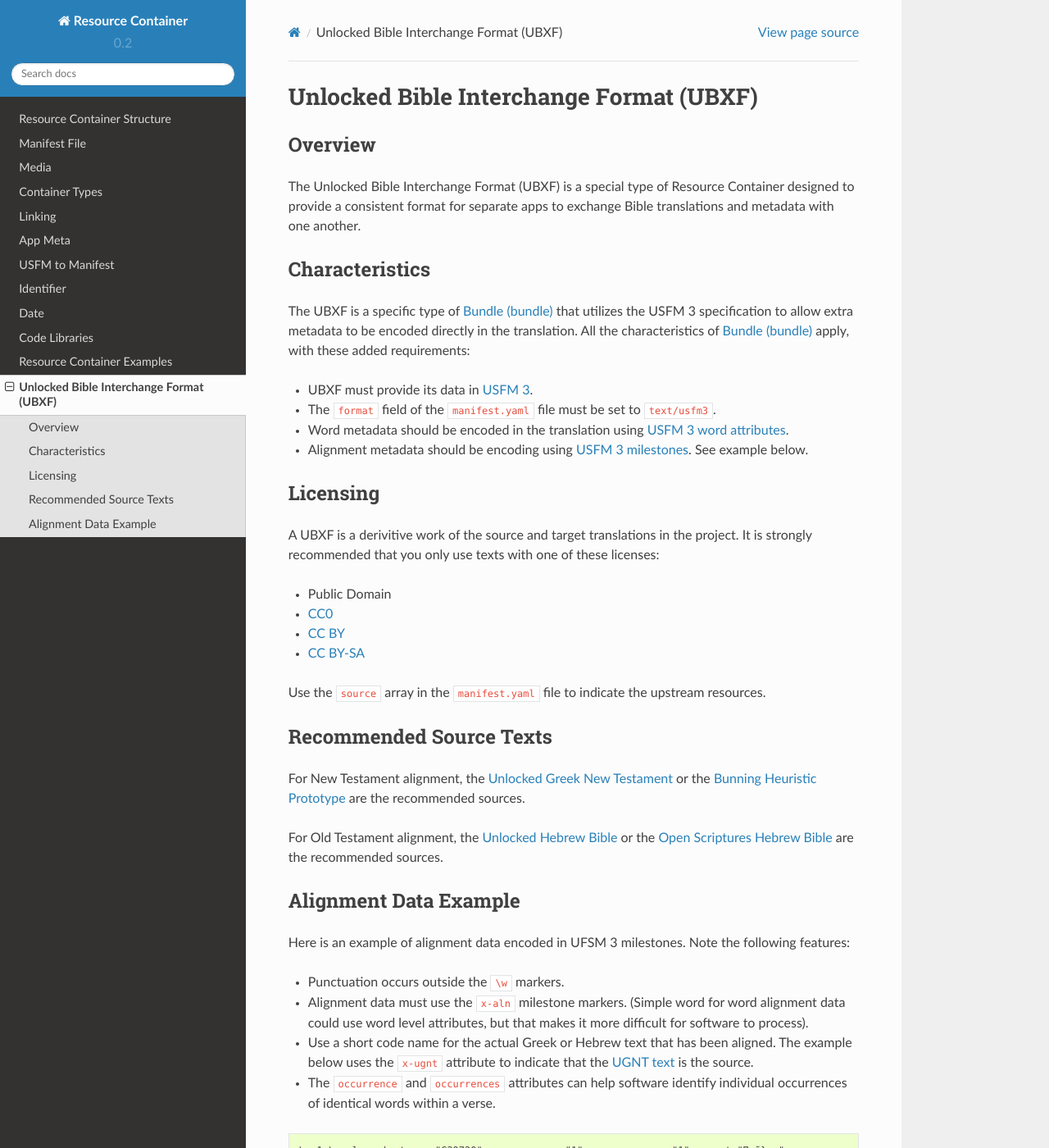
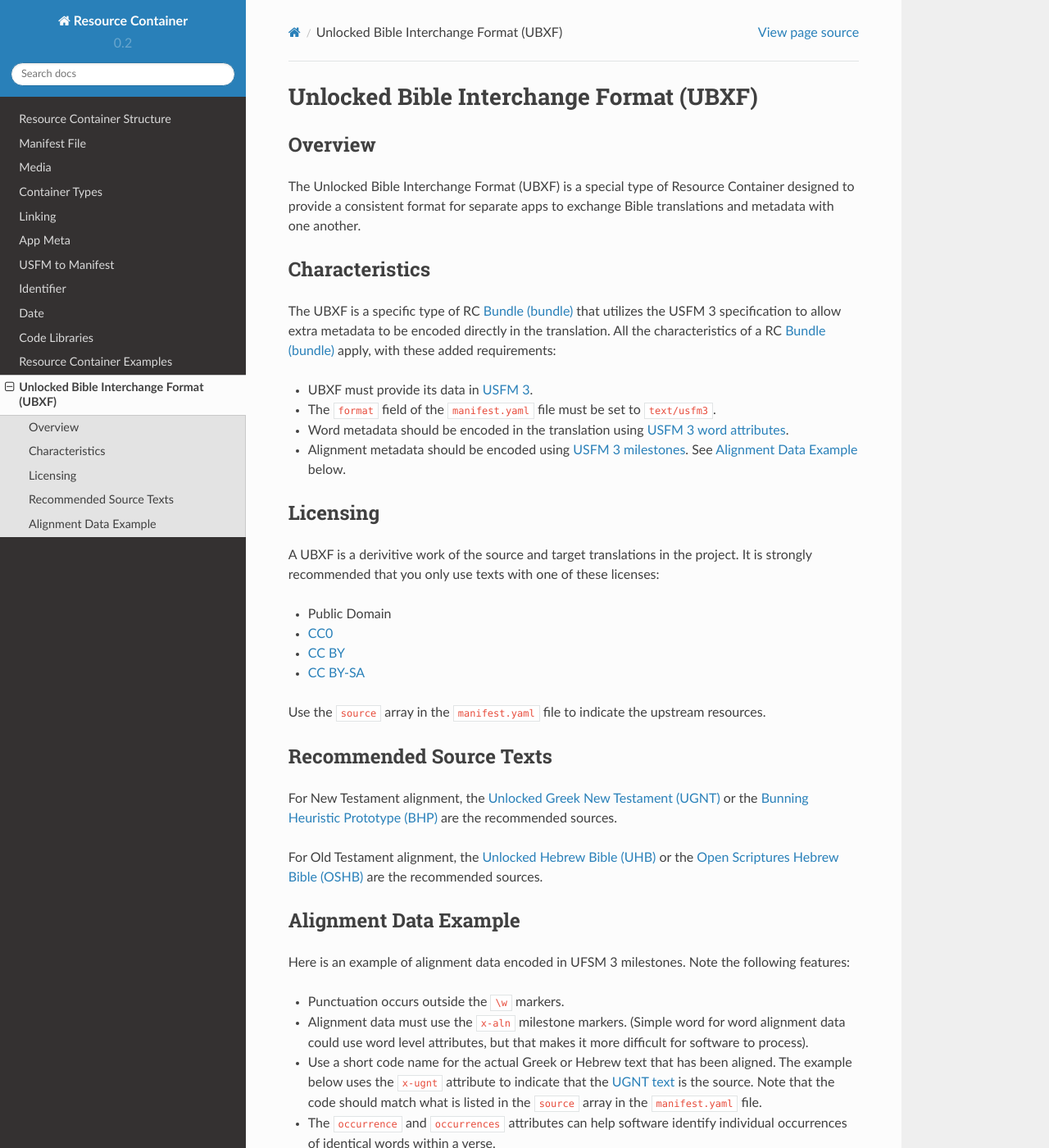
Before and after one commit to unfoldingWord-dev/Resource-Container, a Sphinx documentation site: the page built from docs/ubxf.rst, in a window 1280 px wide and 1400 px high. Shown: the whole window at 82% size. Built offline with Sphinx 7.4.7 and the Read the Docs theme 2.0.0, drawn with Linux system fonts in a browser that asks for light colours.

Commit message:
Fixed some typos and augmented descriptions

```diff
--- a/docs/ubxf.rst
+++ b/docs/ubxf.rst
@@ -15,15 +15,15 @@ translations and metadata with one another.
 Characteristics
 ---------------
 
-The UBXF is a specific type of :ref:`types-bundle` that utilizes the USFM 3
+The UBXF is a specific type of RC :ref:`types-bundle` that utilizes the USFM 3
 specification to allow extra metadata to be encoded directly in the translation.
-All the characteristics of :ref:`types-bundle` apply, with these added
+All the characteristics of a RC :ref:`types-bundle` apply, with these added
 requirements:
 
 - UBXF must provide its data in `USFM 3 <https://ubsicap.github.io/usfm/index.html>`_.
 - The ``format`` field of the ``manifest.yaml`` file must be set to ``text/usfm3``.
 - Word metadata should be encoded in the translation using `USFM 3 word attributes <https://ubsicap.github.io/usfm/attributes/index.html>`_.
-- Alignment metadata should be encoding using `USFM 3 milestones <https://ubsicap.github.io/usfm/milestones/index.html>`_.  See example below.
+- Alignment metadata should be encoded using `USFM 3 milestones <https://ubsicap.github.io/usfm/milestones/index.html>`_.  See :ref:`ubxf-alignmentexample` below.
 
 .. _ubxf-licensing:
 
@@ -44,9 +44,9 @@ Use the ``source`` array in the ``manifest.yaml`` file to indicate the upstream
 Recommended Source Texts
 ------------------------
 
-For New Testament alignment, the `Unlocked Greek New Testament <https://unfoldingword.org/ugnt/>`_ or the `Bunning Heuristic Prototype <https://git.door43.org/Door43/BHP>`_ are the recommended sources.
+For New Testament alignment, the `Unlocked Greek New Testament (UGNT) <https://unfoldingword.org/ugnt/>`_ or the `Bunning Heuristic Prototype (BHP) <https://git.door43.org/Door43/BHP>`_ are the recommended sources.
 
-For Old Testament alignment, the `Unlocked Hebrew Bible <https://unfoldingword.org/uhb/>`_ or the `Open Scriptures Hebrew Bible <https://github.com/openscriptures/morphhb/releases/latest>`_ are the recommended sources.
+For Old Testament alignment, the `Unlocked Hebrew Bible (UHB) <https://unfoldingword.org/uhb/>`_ or the `Open Scriptures Hebrew Bible (OSHB) <https://github.com/openscriptures/morphhb/releases/latest>`_ are the recommended sources.
 
 .. _ubxf-alignmentexample:
 
@@ -57,7 +57,7 @@ Here is an example of alignment data encoded in UFSM 3 milestones. Note the foll
 
 - Punctuation occurs outside the ``\w`` markers.
 - Alignment data must use the ``x-aln`` milestone markers.  (Simple word for word alignment data could use word level attributes, but that makes it more difficult for software to process).
-- Use a short code name for the actual Greek or Hebrew text that has been aligned.  The example below uses the ``x-ugnt`` attribute to indicate that the `UGNT text <https://unfoldingword.org/ugnt/>`_ is the source.
+- Use a short code name for the actual Greek or Hebrew text that has been aligned.  The example below uses the ``x-ugnt`` attribute to indicate that the `UGNT text <https://unfoldingword.org/ugnt/>`_ is the source. Note that the code should match what is listed in the ``source`` array in the ``manifest.yaml`` file.
 - The ``occurrence`` and ``occurrences`` attributes can help software identify individual occurrences of identical words within a verse.
 
 .. code-block:: none
```
